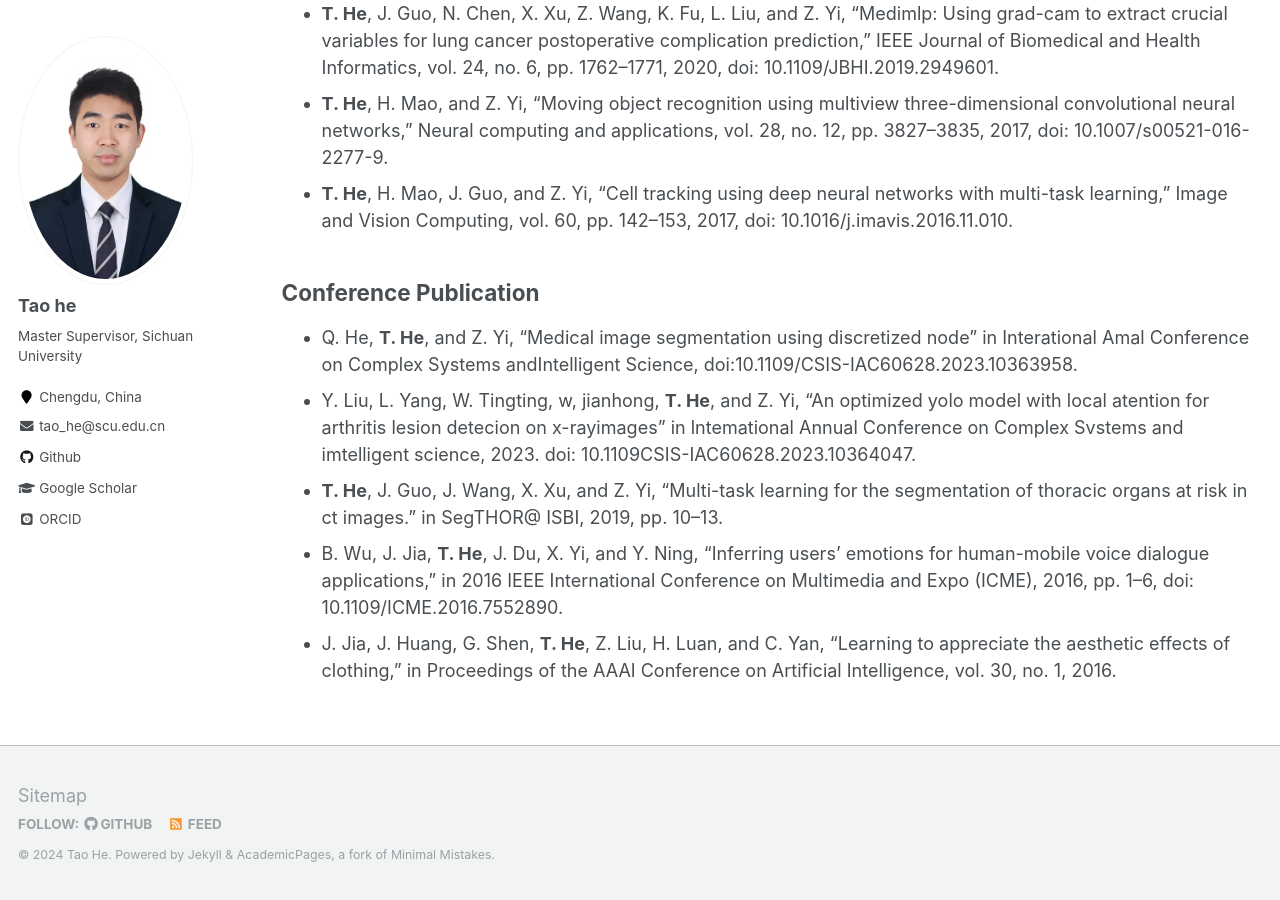
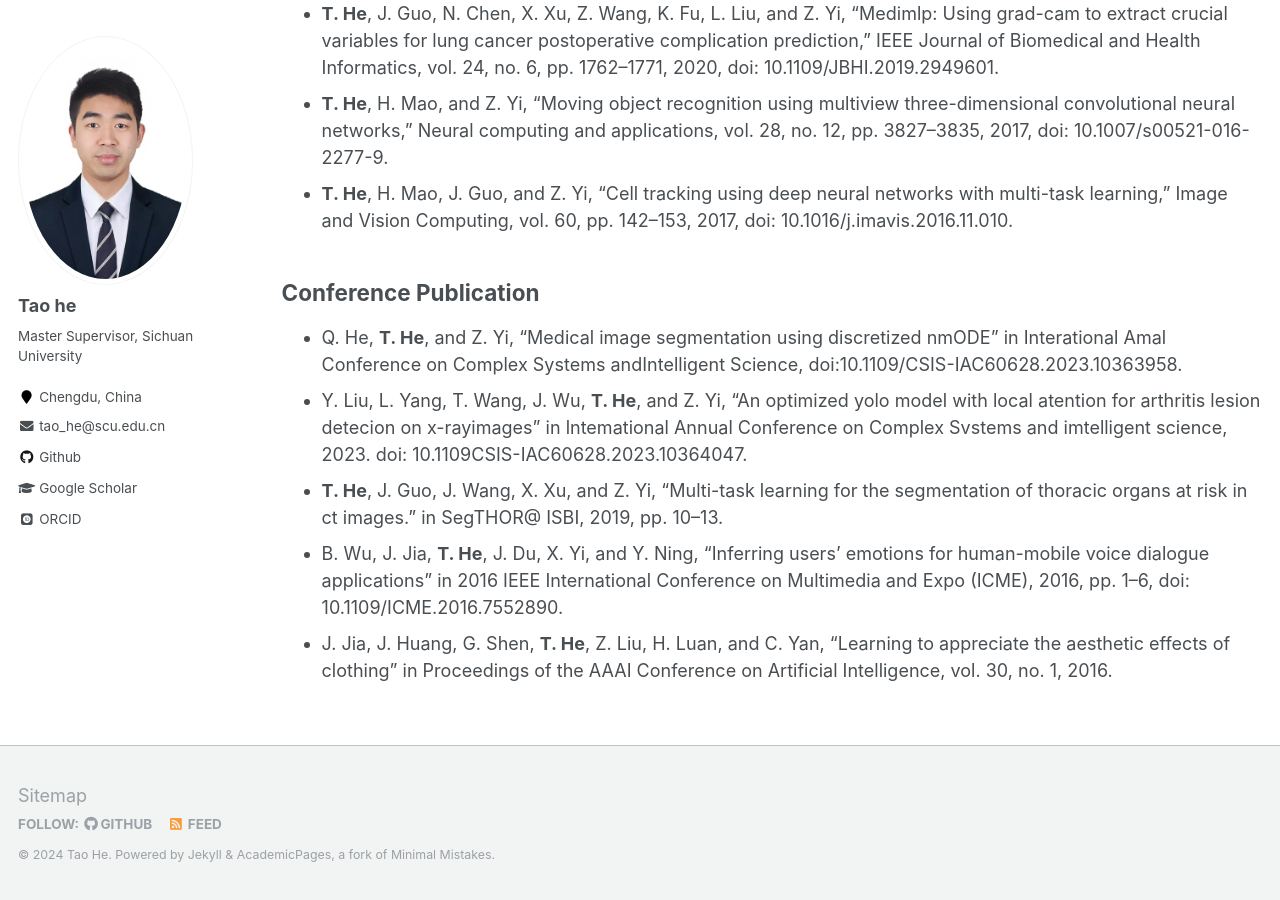
Before and after one commit to ithet1007/ithet1007.github.io, a Jekyll site: the page built from _pages/publications.md, in a window 1280 px wide and 900 px high, scrolled down 1055 px. Built offline with Jekyll 4.4.1, drawn with Linux system fonts in a browser that asks for light colours; some web fonts are replaced; comment, search, counter and statistics services are not loaded.

Commit message:
20240125

```diff
--- a/_pages/publications.md
+++ b/_pages/publications.md
@@ -20,8 +20,8 @@
 - **T. He**, H. Mao, J. Guo, and Z. Yi, "Cell tracking using deep neural networks with multi-task learning," Image and Vision Computing, vol. 60, pp. 142–153, 2017, doi: 10.1016/j.imavis.2016.11.010.
 
 ## Conference Publication
-- Q. He, **T. He**, and Z. Yi, "Medical image segmentation using discretized node" in Interational Amal Conference on Complex Systems andIntelligent Science, doi:10.1109/CSIS-IAC60628.2023.10363958.
-- Y. Liu, L. Yang, W. Tingting, w, jianhong, **T. He**, and Z. Yi, "An optimized yolo model with local atention for arthritis lesion detecion on x-rayimages" in lntemational Annual Conference on Complex Svstems and imtelligent science, 2023. doi: 10.1109CSIS-IAC60628.2023.10364047.
+- Q. He, **T. He**, and Z. Yi, "Medical image segmentation using discretized nmODE" in Interational Amal Conference on Complex Systems andIntelligent Science, doi:10.1109/CSIS-IAC60628.2023.10363958.
+- Y. Liu, L. Yang, T. Wang, J. Wu, **T. He**, and Z. Yi, "An optimized yolo model with local atention for arthritis lesion detecion on x-rayimages" in lntemational Annual Conference on Complex Svstems and imtelligent science, 2023. doi: 10.1109CSIS-IAC60628.2023.10364047.
 - **T. He**, J. Guo, J. Wang, X. Xu, and Z. Yi, "Multi-task learning for the segmentation of thoracic organs at risk in ct images." in SegTHOR@ ISBI, 2019, pp. 10–13.
-- B. Wu, J. Jia, **T. He**, J. Du, X. Yi, and Y. Ning, "Inferring users’ emotions for human-mobile voice dialogue applications," in 2016 IEEE International Conference on Multimedia and Expo (ICME), 2016, pp. 1–6, doi: 10.1109/ICME.2016.7552890.
-- J. Jia, J. Huang, G. Shen, **T. He**, Z. Liu, H. Luan, and C. Yan, "Learning to appreciate the aesthetic effects of clothing," in Proceedings of the AAAI Conference on Artificial Intelligence, vol. 30, no. 1, 2016.
+- B. Wu, J. Jia, **T. He**, J. Du, X. Yi, and Y. Ning, "Inferring users’ emotions for human-mobile voice dialogue applications" in 2016 IEEE International Conference on Multimedia and Expo (ICME), 2016, pp. 1–6, doi: 10.1109/ICME.2016.7552890.
+- J. Jia, J. Huang, G. Shen, **T. He**, Z. Liu, H. Luan, and C. Yan, "Learning to appreciate the aesthetic effects of clothing" in Proceedings of the AAAI Conference on Artificial Intelligence, vol. 30, no. 1, 2016.
```
